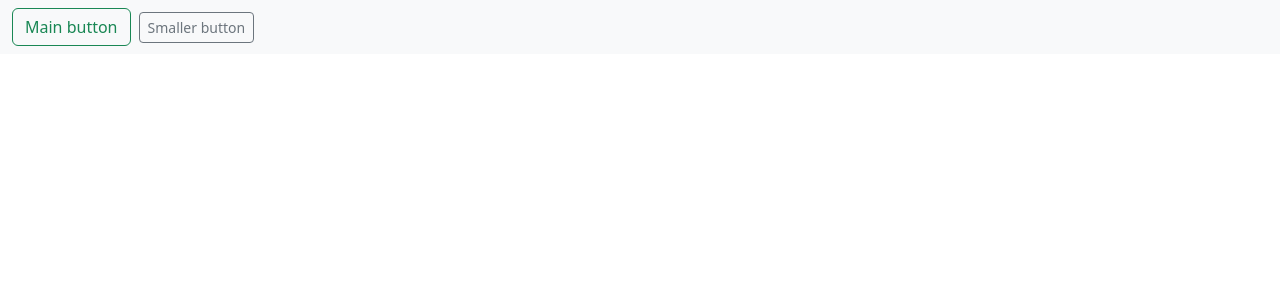
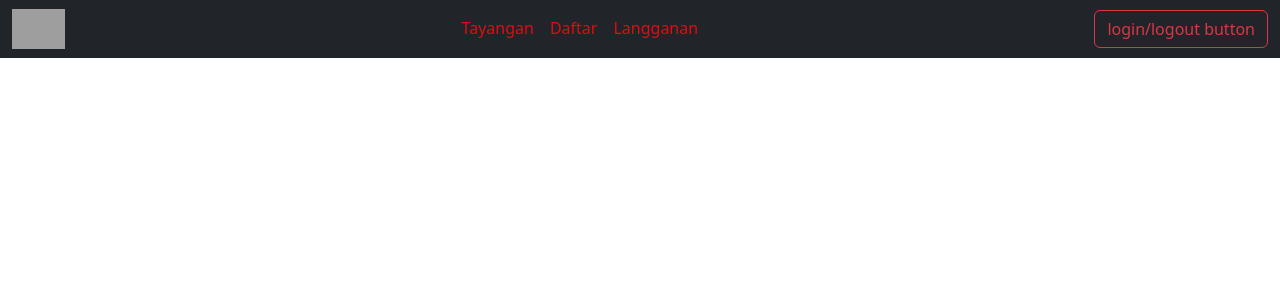
Before and after one commit to Basdat-F6/PacilFlix-F6, a Django app: template templates/navbar.html in a window 1280 px wide. Shown: the top 300 px of the page. Run offline with Django 3.2, Linux system fonts and the light colour scheme; the template is opened without the code that fills it, so the values that code supplies are empty; grey boxes are pictures that could not be loaded.

Commit message:
adding navbar content

```diff
--- a/templates/navbar.html
+++ b/templates/navbar.html
@@ -1,10 +1,24 @@
 {% extends 'base.html' %}
 
 {% block content %}
-<nav class="navbar bg-body-tertiary">
-    <form class="container-fluid justify-content-start">
-      <button class="btn btn-outline-success me-2" type="button">Main button</button>
-      <button class="btn btn-sm btn-outline-secondary" type="button">Smaller button</button>
-    </form>
-  </nav>
+<nav class="navbar bg-dark">
+    <div class="container-fluid">
+        <a href="https://fontmeme.com/netflix-font/"><img src="https://fontmeme.com/permalink/240425/403971fa20b165cad58adeeed6f51153.png" height="40" alt="pacilflix-logo" border="0"></a>
+            <ul class="nav nav-underline">
+                <li class="nav-item">
+                  <a class="nav-link" style="color: #E50914;" href="#">Tayangan</a>
+                </li>
+                <li class="nav-item">
+                  <a class="nav-link" style="color: #E50914;" href="#">Daftar</a>
+                </li>
+                <li class="nav-item">
+                  <a class="nav-link" style="color: #E50914;" href="#">Langganan</a>
+                </li>
+              </ul>
+        <div class="login-logout">
+            <!-- if authenticated logout, else login-->
+            <button type="button" class="btn btn-outline-danger">login/logout button</button>
+        </div>
+    </div>
+</nav>
 {% endblock %}
```
